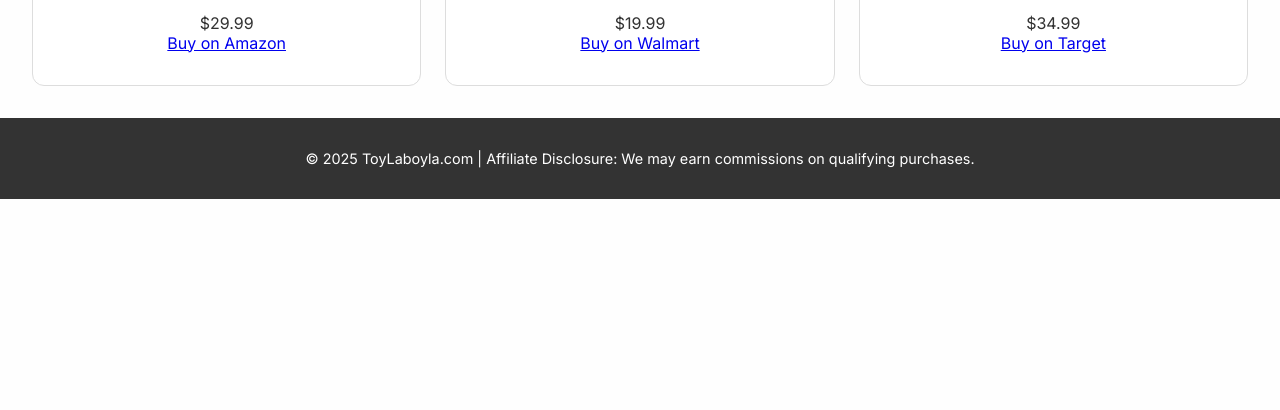
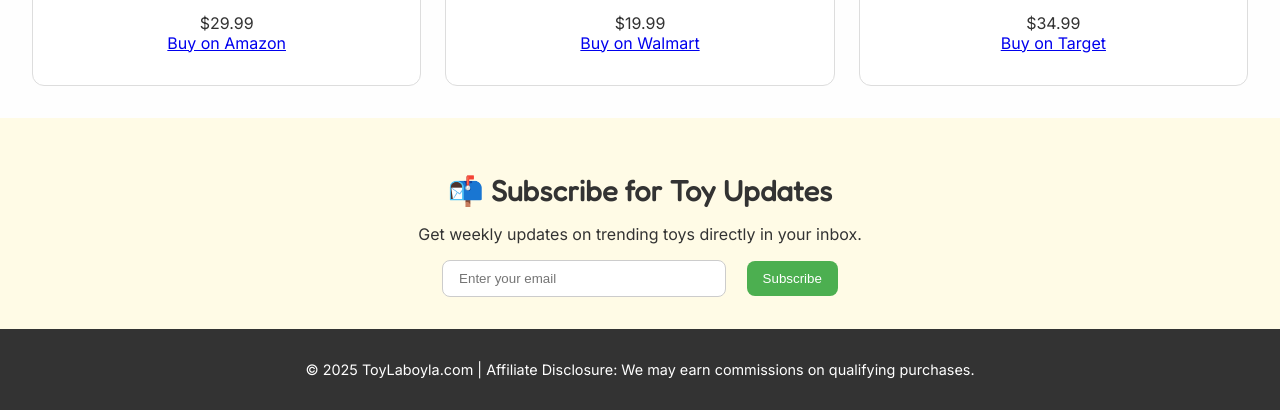
Before and after one commit to spathan27/toylaboyla, a plain HTML site: page index.html in a window 1280 px wide. Shown: the part 785-1195 px from the top of the page. Before the commit the page ends 984 px from the top, so only its background shows below. Drawn offline with Linux system fonts and the light colour scheme.

Commit message:
created newsletter signup

```diff
--- a/index.html
+++ b/index.html
@@ -42,6 +42,16 @@
       <p>$34.99 <br><a href="#" target="_blank">Buy on Target</a></p>
     </div>
   </section>
+  <section class="newsletter">
+    <h2>📬 Subscribe for Toy Updates</h2>
+    <p>Get weekly updates on trending toys directly in your inbox.</p>
+    <form action="https://formspree.io/f/myzjvvvd" method="POST">
+      <input type="email" name="email" placeholder="Enter your email" required>
+      <button type="submit">Subscribe</button>
+    </form>
+  </section>
+
+
   <footer>
     &copy; 2025 ToyLaboyla.com | Affiliate Disclosure: We may earn commissions on qualifying purchases.
   </footer>
--- a/style.css
+++ b/style.css
@@ -102,3 +102,33 @@ footer {
   color: white;
   font-size: 0.9rem;
 }
+
+.newsletter {
+  text-align: center;
+  background: #fffbe6;
+  padding: 2rem;
+}
+
+.newsletter h2 {
+  font-family: 'Fredoka', cursive;
+  font-size: 1.8rem;
+  margin-bottom: 0.5rem;
+}
+
+.newsletter input[type="email"] {
+  padding: 0.6rem 1rem;
+  border: 1px solid #ccc;
+  border-radius: 8px;
+  width: 250px;
+  max-width: 80%;
+  margin-right: 1rem;
+}
+
+.newsletter button {
+  padding: 0.6rem 1rem;
+  background-color: #4caf50;
+  color: white;
+  border: none;
+  border-radius: 8px;
+  cursor: pointer;
+}
```
